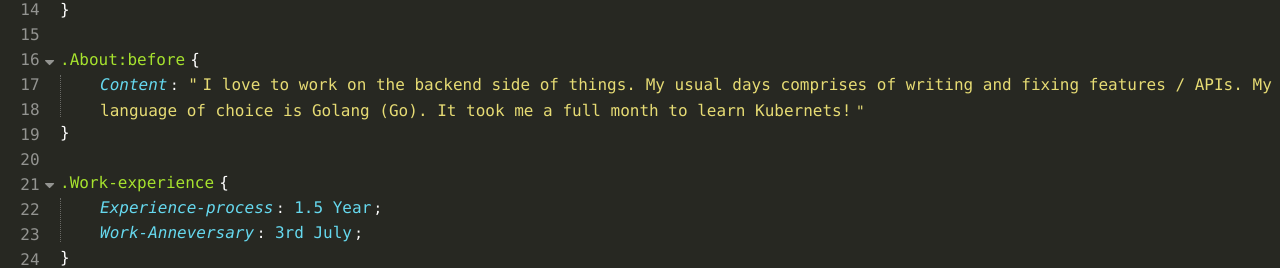
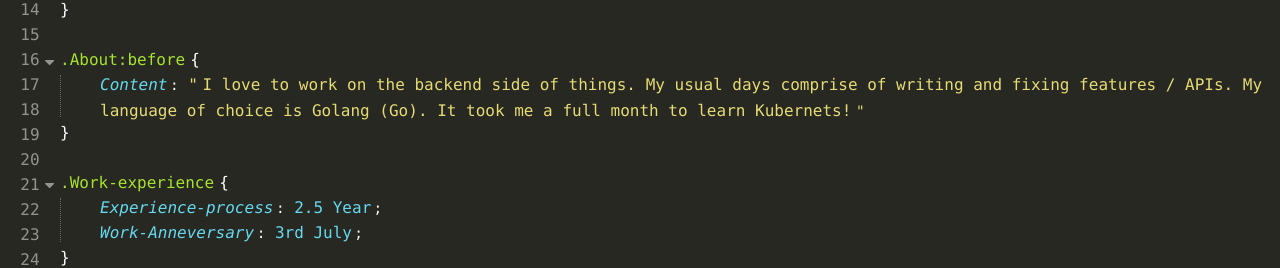
Before and after one commit to octate/raazcrzy.github.io, a plain HTML site: page index.html in a window 1280 px wide. Shown: the part 328-596 px from the top of the page. Drawn offline with nearby package versions, Linux system fonts and the light colour scheme.

Commit message:
fix typo

```diff
--- a/index.html
+++ b/index.html
@@ -139,7 +139,7 @@
 					<span class="code-item-line value-content">
 						<span class="code-item-attr">Content</span>
          <span class="code-item-value">
-							I love to work on the backend side of things. My usual days comprises of writing and fixing features / APIs. My language of choice is Golang (Go). It took me a full month to learn Kubernets!
+							I love to work on the backend side of things. My usual days comprise of writing and fixing features / APIs. My language of choice is Golang (Go). It took me a full month to learn Kubernets!
 						</span>
          </span>
 
@@ -162,7 +162,7 @@
 					<span class="code-item-line">
 						<span class="code-item-attr">Experience-process</span>
          <span class="code-item-value">
-							1.5 Year
+							2.5 Year
 						</span>
          </span>
 
```
